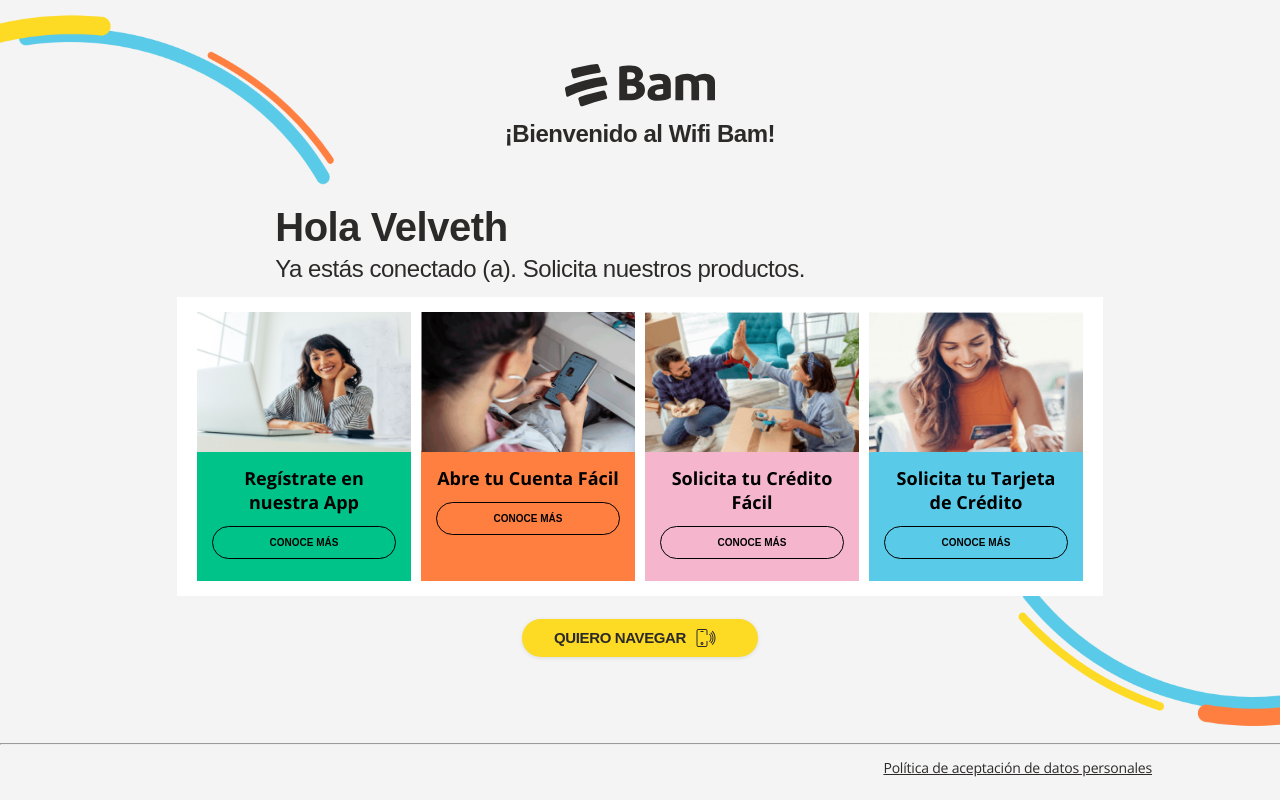
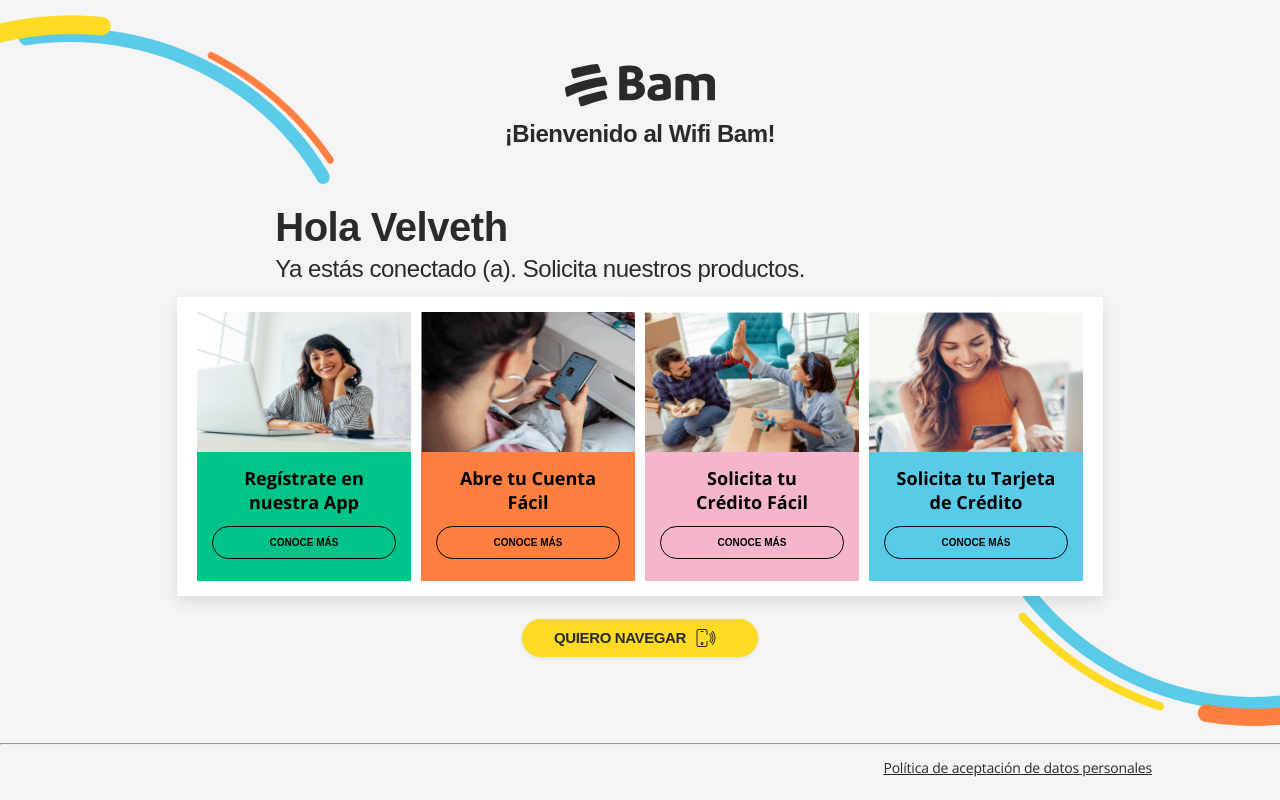
Before and after one commit to Esaban17/demo-app, a PHP site: page /portal/home.php in a window 1280 px wide. Run offline with PHP 8.4, Linux system fonts and the light colour scheme.

Commit message:
Agrega salto de linea en pantallas Desktop y agrega shadow

```diff
--- a/assets/css/home.css
+++ b/assets/css/home.css
@@ -342,9 +342,15 @@ hr {
     font-weight: lighter !important;
 }
 
+.brDesktop{
+    display: none;
+}
 /*DESKTOP*/
 
 @media only screen and (min-width: 992px)  {
+    .brDesktop{
+        display: block;
+    }
     .card-description h3{
         overflow: hidden;
         display: -webkit-box;
@@ -376,6 +382,7 @@ hr {
         align-items: center;
         padding: 15px;
         background-color: white;
+        box-shadow: 0px 6px 14px 0px rgb(0 0 0 / 10%);
     }
 
     .card-description {
--- a/home.php
+++ b/home.php
@@ -39,14 +39,14 @@
                 <div class="card">
                     <img src="./assets/images/card-2.png" alt="Abre tu Cuenta Fácil" class="card-img-2">
                     <div class="card-description" style="background-color: #FF7F41;">
-                        <h3 style="margin-bottom:0; margin-top: 0;">Abre tu Cuenta Fácil</h3>
+                        <h3 style="margin-bottom:0; margin-top: 0;">Abre tu Cuenta <br class="brDesktop"> Fácil</h3>
                         <button class="card-button" onclick="redirectCuenta()">CONOCE MÁS</button>
                     </div>
                 </div>
                 <div class="card">
                     <img data-src="./assets/images/card-3.png" alt="Solicita tu Crédito Fácil" class="card-img-3">
                     <div class="card-description" style="background-color: #F5B6CD;">
-                        <h3 style="margin-bottom:0; margin-top: 0;">Solicita tu Crédito Fácil</h3>
+                        <h3 style="margin-bottom:0; margin-top: 0;">Solicita tu <br class="brDesktop"> Crédito Fácil</h3>
                         <button class="card-button" onclick="redirectCredito()">CONOCE MÁS</button>
                     </div>
                 </div>
```
